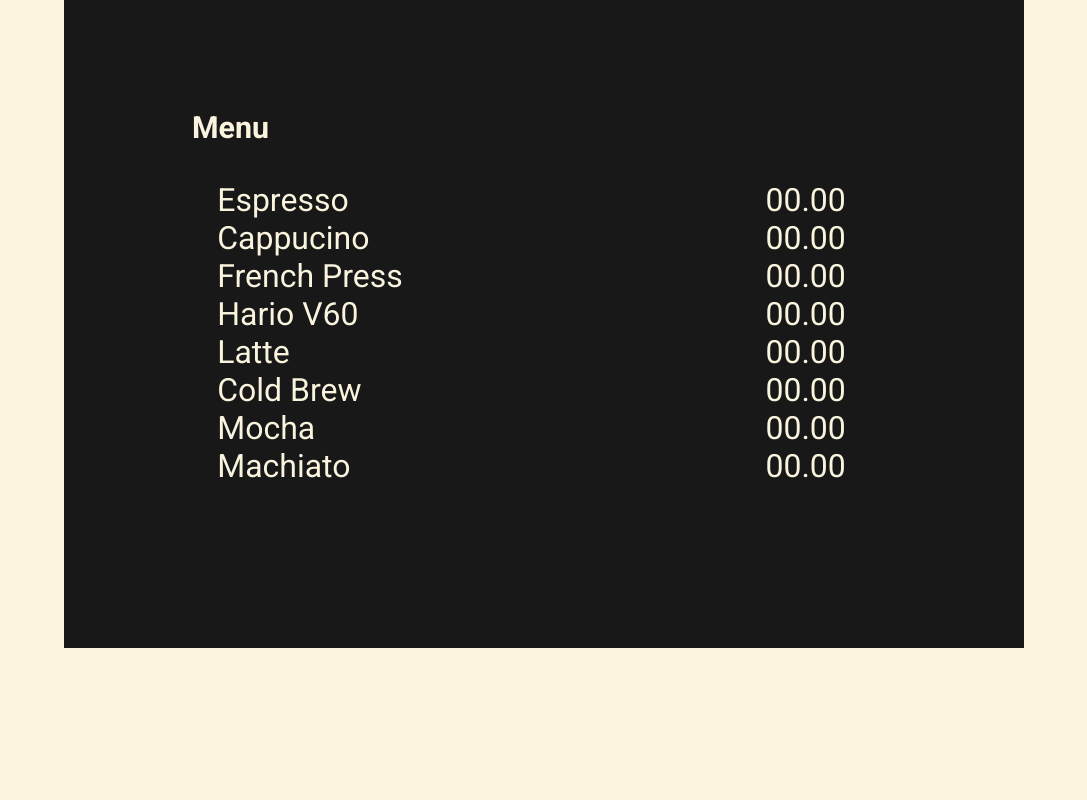
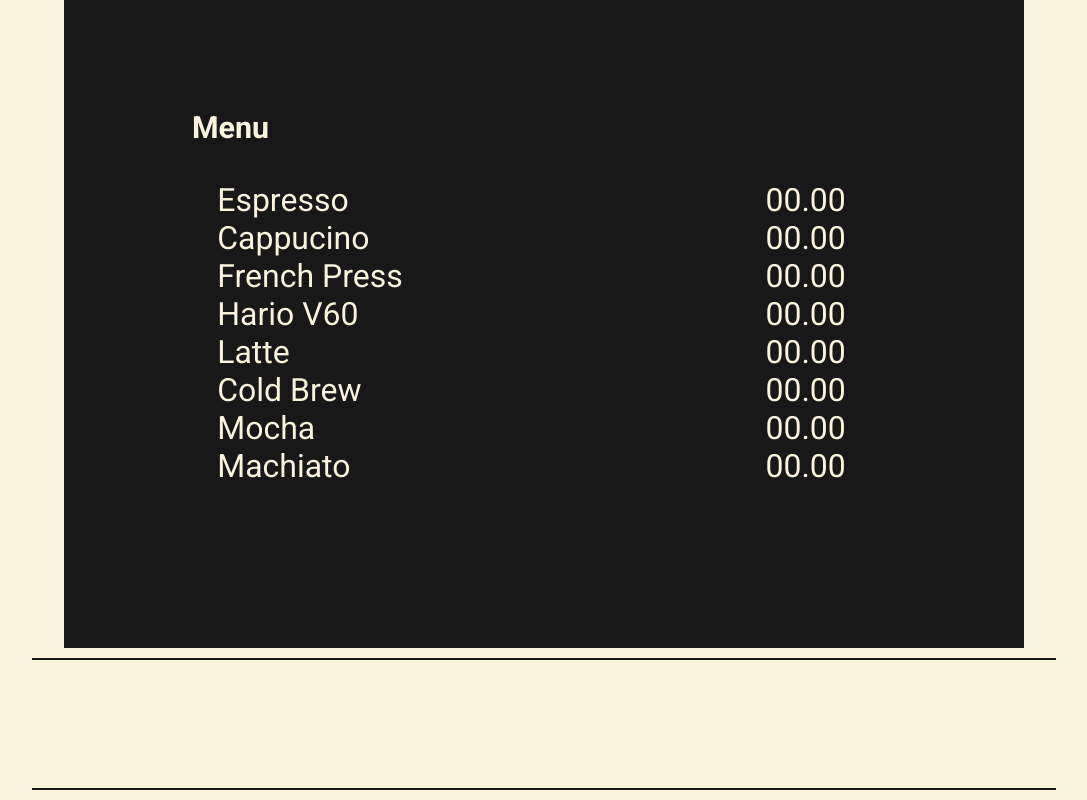
Before and after one commit to JonathanMotta4/coffe-shop-page, a plain HTML site: page index.html in a window 1280 px wide. Shown: the part 920-1720 px from the top of the page, without its empty margins (96-1183 px from the left). Before the commit the page ends 1578 px from the top, so only its background shows below. Drawn offline with Linux system fonts and the light colour scheme.

Commit message:
products made

```diff
--- a/index.html
+++ b/index.html
@@ -18,8 +18,7 @@
         <img src="./assets/icon-white.png" alt="" width="30" />
         <div class="links">
           <a href="#">Home</a><a href="#products">Products</a>
-          <a href="#about">About us</a
-            >
+          <a href="#about">About us</a>
         </div>
       </nav>
     </header>
@@ -53,11 +52,12 @@
             <li>00.00</li>
             <li>00.00</li>
             <li>00.00</li>
-
           </ul>
         </div>
       </div>
+      <div class="container about">
 
+      </div>
     </main>
   </body>
 </html>
--- a/style/style.css
+++ b/style/style.css
@@ -59,6 +59,7 @@ h1{
   padding: 10%;
   background: #181818;
   color: #faf3dd;
+
 }
 .menu {
   margin: 5%;
@@ -66,10 +67,13 @@ h1{
   justify-content: space-between;
   font-size:2em;
 
-
 }
 
 .menu>ul{
     list-style-type: none;
     margin: 0 15px 0 -10px;
 }
+
+.about{
+  border-top: 2px solid #181818;
+}
```
Also changed, not shown: assets/barista.jpg (added).
